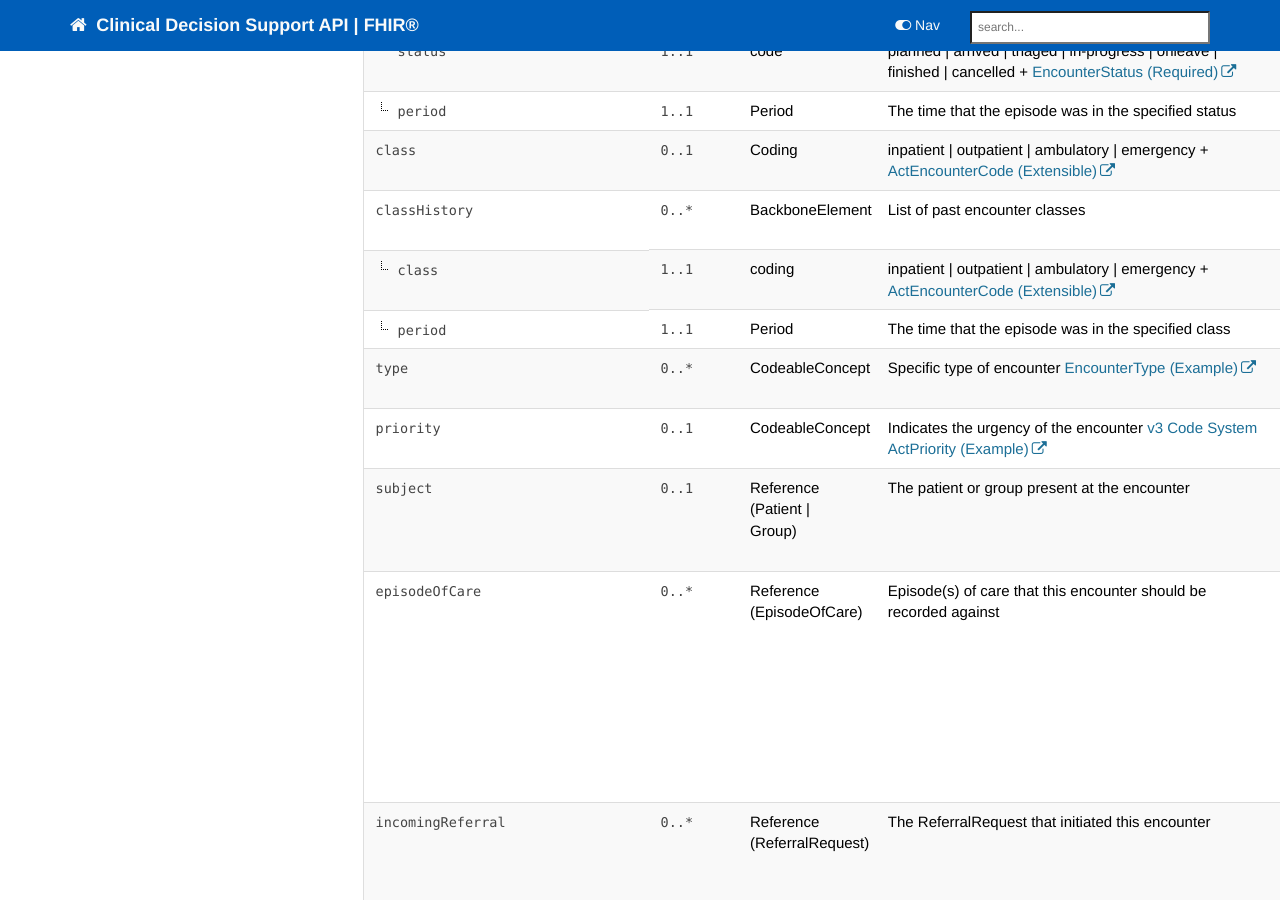
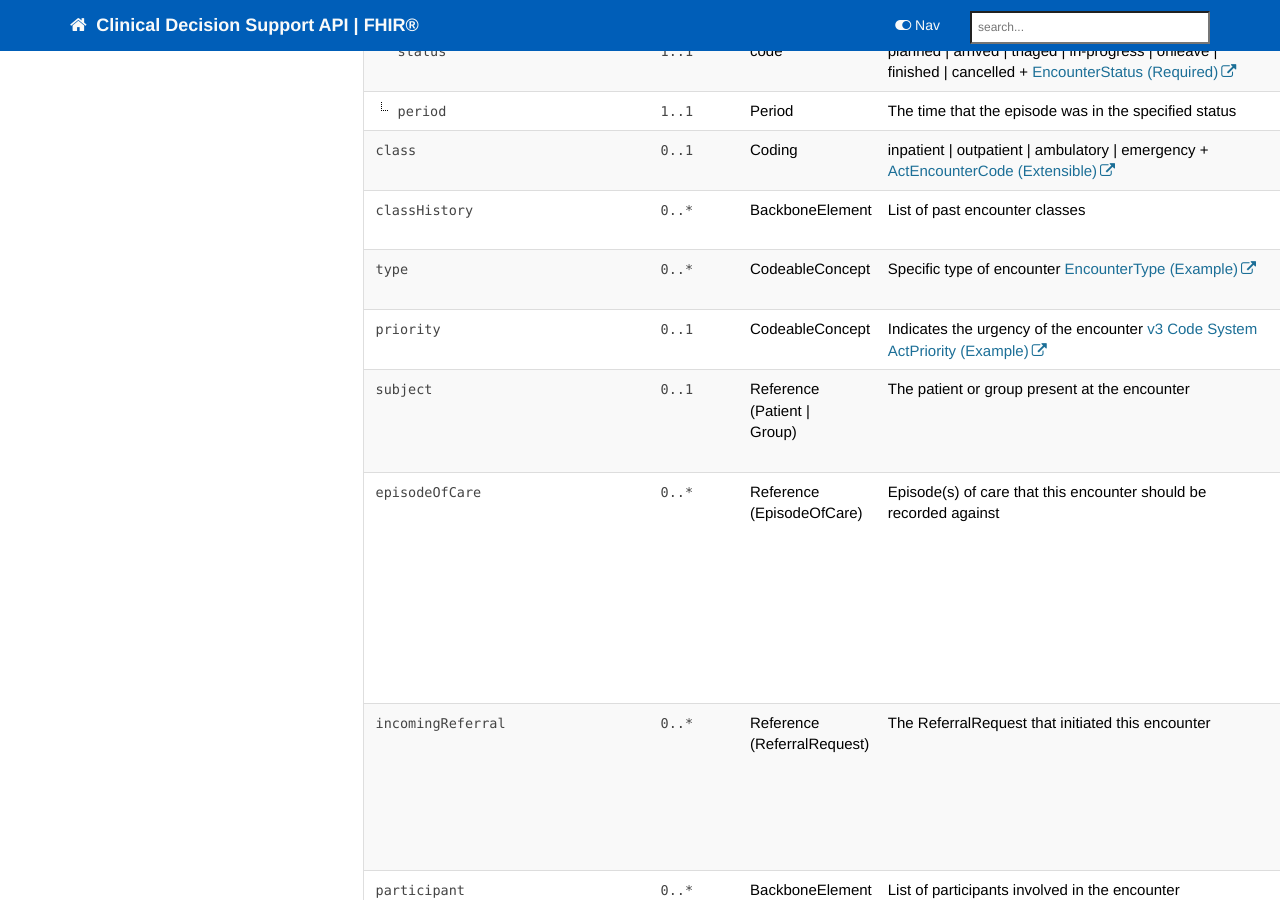
Before and after one commit to nhsconnect/FHIR-CDS, a Jekyll site: the page built from pages/explore/api_encounter_report_encounter.md, in a window 1280 px wide and 900 px high, scrolled down 1638 px. Built offline with Jekyll 4.4.1, drawn with Linux system fonts in a browser that asks for light colours; nearby versions of some CDN libraries; comment, search, counter and statistics services are not loaded.

Commit message:
Update api_encounter_report_encounter.md

```diff
--- a/pages/explore/api_encounter_report_encounter.md
+++ b/pages/explore/api_encounter_report_encounter.md
@@ -148,20 +148,6 @@ Detailed implementation guidance for an `Encounter` resource in the context of a
     <td>BackboneElement</td>
     <td>List of past encounter classes</td>
 <td>This MUST NOT be populated</td>
- </tr>
-<tr>
-  <td class="sub"><code>class</code></td>
-      <td><code>1..1</code></td>
-    <td>coding</td>
-    <td>inpatient | outpatient | ambulatory | emergency + <a href="https://www.hl7.org/fhir/stu3/v3/ActEncounterCode/vs.html">ActEncounterCode (Extensible)</a></td>
-<td></td>
- </tr>
-<tr>
-  <td class="sub"><code>period</code></td>
-      <td><code>1..1</code></td>
-    <td>Period</td>
-    <td>The time that the episode was in the specified class</td>
-<td></td>
  </tr>
 <tr>
   <td><code>type</code></td>
```
